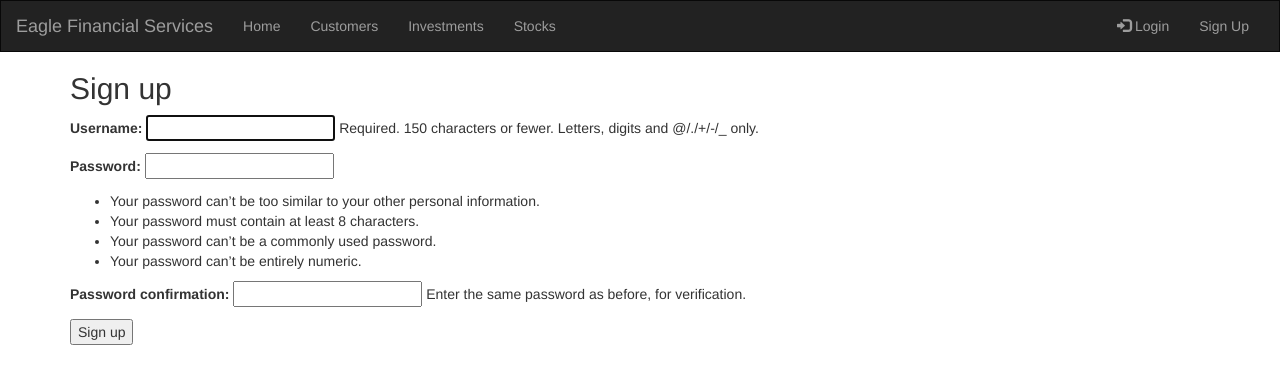
After one commit to jdfranco97/ISQA8380-A2P2, a Django app: page /signup/ in a window 1280 px wide. The commit adds this page. Shown: the top 384 px of the page. Run offline with Django 3.2, Linux system fonts and the light colour scheme; some libraries are stand-ins or nearby versions.

Commit message:
Password Change and User Signup Added

```diff
--- a/efs/urls.py
+++ b/efs/urls.py
@@ -1,6 +1,10 @@
 from django.conf.urls import url, include
 from django.contrib import admin
 from django.urls import path
+from django.views.generic.base import TemplateView
+from django.contrib.auth import views as auth_views
+from django.conf.urls import url
+
 
 urlpatterns = [
     path('admin/', admin.site.urls),
--- a/portfolio/templates/portfolio/base.html
+++ b/portfolio/templates/portfolio/base.html
@@ -82,10 +82,12 @@
                         </a>
                         <ul class="dropdown-menu" role="menu">
                             <li><a href="{% url 'logout' %}"><i class="fa fa-btn fa-sign-out"></i>Logout</a></li>
+                            <li><a href="{% url 'portfolio:change_password' %}"> Change Password</a></li>
                         </ul>
                     </li>
                 {% else %}
                     <li><a href="{% url 'login' %}"><span class="glyphicon glyphicon-log-in"></span> Login</a></li>
+                    <li><a href="{% url 'portfolio:signup' %}"> Sign Up</a></li>
                 {% endif %}
             </ul>
         </div>
--- /dev/null
+++ b/portfolio/templates/registration/signup.html
@@ -0,0 +1,10 @@
+{% extends 'portfolio/base.html' %}
+{% load crispy_forms_tags %}
+{% block content %}
+  <h2>Sign up</h2>
+  <form method="post">
+    {% csrf_token %}
+    {{ form.as_p }}
+    <button type="submit">Sign up</button>
+  </form>
+{% endblock %}
--- a/portfolio/urls.py
+++ b/portfolio/urls.py
@@ -1,12 +1,15 @@
 from django.conf.urls import url
 from . import views
 from django.urls import path
+
 
 app_name = 'portfolio'
 urlpatterns = [
 
     path('', views.home, name='home'),
     url(r'^home/$', views.home, name='home'),
+    url(r'^signup/$', views.signup, name='signup'),
+    url(r'^password/$', views.change_password, name='change_password'),
 
     path('customer_list', views.customer_list, name='customer_list'),
     path('customer/<int:pk>/edit/', views.customer_edit, name='customer_edit'),
--- a/portfolio/views.py
+++ b/portfolio/views.py
@@ -1,9 +1,15 @@
 from django.contrib.auth.decorators import login_required
-from django.shortcuts import render
 from .models import *
 from .forms import *
 from django.shortcuts import render, get_object_or_404
 from django.shortcuts import redirect
+from django.contrib.auth.forms import UserCreationForm
+from django.contrib.auth import login, authenticate
+from django.contrib.auth import update_session_auth_hash
+from django.contrib.auth.forms import PasswordChangeForm
+from django.contrib import messages
+
+
 
 now = timezone.now()
 
@@ -141,3 +147,36 @@ def investment_delete(request, pk):
     investment = get_object_or_404(Investment, pk=pk)
     investment.delete()
     return redirect('portfolio:investment_list')
+
+
+def signup(request):
+    if request.method == 'POST':
+        form = UserCreationForm(request.POST)
+        if form.is_valid():
+            form.save()
+            username = form.cleaned_data.get('username')
+            raw_password = form.cleaned_data.get('password1')
+            user = authenticate(username=username, password=raw_password)
+            login(request, user)
+            return render(request, 'portfolio/home.html',
+                          {'portfolio': home})
+    else:
+        form = UserCreationForm()
+    return render(request, 'registration/signup.html', {'form': form})
+
+
+def change_password(request):
+    if request.method == 'POST':
+        form = PasswordChangeForm(request.user, request.POST)
+        if form.is_valid():
+            user = form.save()
+            update_session_auth_hash(request, user)  # Important!
+            messages.success(request, 'Your password was successfully updated!')
+            return redirect('change_password')
+        else:
+            messages.error(request, 'Please correct the error below.')
+    else:
+        form = PasswordChangeForm(request.user)
+    return render(request, 'registration/change_password.html', {
+        'form': form
+    })
```
Also changed, not shown: portfolio/templates/registration/change_password.html (added, +9 -0 lines).
